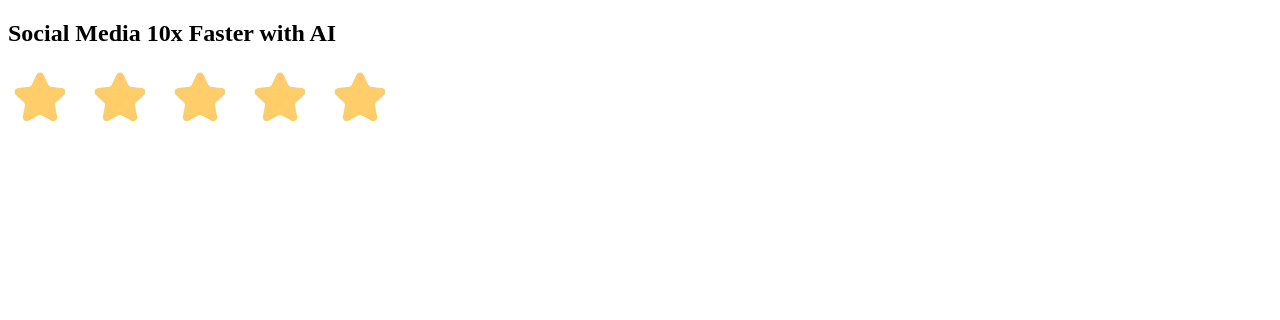
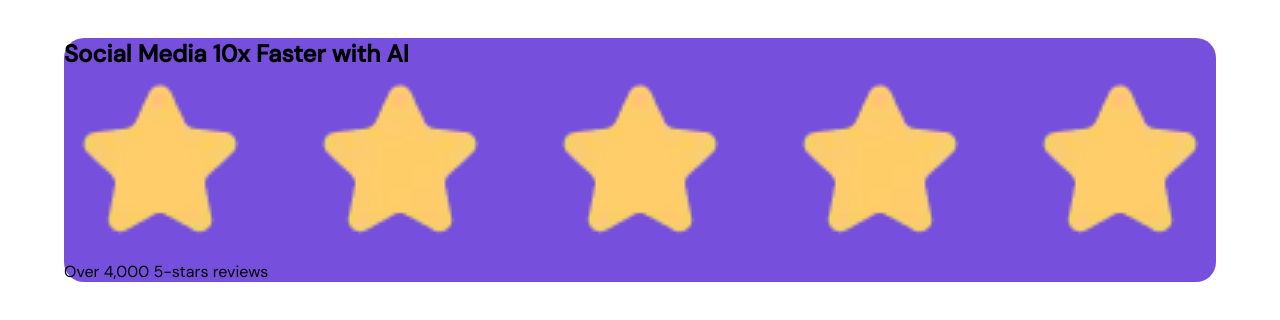
Before and after one commit to ntmanua/bento-grid-main, a plain HTML site: page index.html in a window 1280 px wide. Drawn offline with Linux system fonts and the light colour scheme.

Commit message:
import font

```diff
--- /dev/null
+++ b/font.css
@@ -0,0 +1,20 @@
+@font-face {
+    font-family: 'DMSans';
+    src: url('./assets/fonts/static/DMSans-Regular.ttf') format('truetype');
+    font-weight: 400;
+    font-style: normal;
+}
+
+@font-face {
+    font-family: 'DMSans';
+    src: url('./assets/fonts/static/DMSans-Medium.ttf') format('truetype');
+    font-weight: 500;
+    font-style: normal;
+}
+
+@font-face {
+    font-family: 'DMSans';
+    src: url('./assets/fonts/static/DMSans-MediumItalic.ttf') format('truetype');
+    font-weight: 500;
+    font-style: italic;
+}
--- a/index.html
+++ b/index.html
@@ -8,31 +8,22 @@
         <link rel="icon" type="image/png" sizes="32x32" href="./assets/images/favicon-32x32.png" />
 
         <title>Frontend Mentor | Bento grid</title>
-
-        <!-- Feel free to remove these styles or customise in your own stylesheet 👍 -->
-        <style>
-            .attribution {
-                font-size: 11px;
-                text-align: center;
-            }
-            .attribution a {
-                color: hsl(228, 45%, 44%);
-            }
-        </style>
+        <link rel="stylesheet" href="/style.css" />
     </head>
     <body>
         <main>
-            <section class="section 1">
-                <h1>Social Media 10x Faster with AI</h1>
-                <img src="/assets/images/illustration-five-stars.webp" />
+            <section class="box box-1">
+                <h1 class="box-1__title">Social Media 10x Faster with AI</h1>
+                <img class="box-1__img" src="/assets/images/illustration-five-stars.webp" />
+                <p class="box-1__text">Over 4,000 5-stars reviews</p>
             </section>
-            <section class="box 2"></section>
-            <section class="box 3"></section>
-            <section class="box 4"></section>
-            <section class="box 5"></section>
-            <section class="box 6"></section>
-            <section class="box 7"></section>
-            <section class="box 8"></section>
+            <section class="box box-2"></section>
+            <section class="box box-3"></section>
+            <section class="box box-4"></section>
+            <section class="box box-5"></section>
+            <section class="box box-6"></section>
+            <section class="box box-7"></section>
+            <section class="box box-8"></section>
         </main>
     </body>
 </html>
--- a/style.css
+++ b/style.css
@@ -0,0 +1,21 @@
+@import url('font.css');
+
+* {
+    margin: 0;
+    padding: 0;
+    box-sizing: border-box;
+}
+
+.box {
+    width: 90vw;
+    margin: 3% auto;
+    border-radius: 20px;
+}
+
+.box-1 {
+    display: flex;
+    flex-direction: column;
+    justify-content: center;
+    background: hsl(256, 67%, 59%);
+    font-family: 'DMSans', sans-serif;
+}
```
